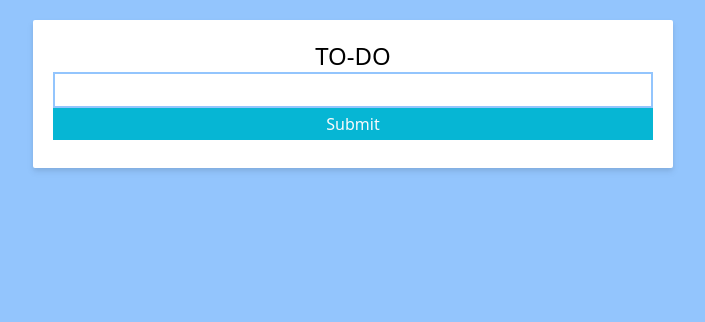
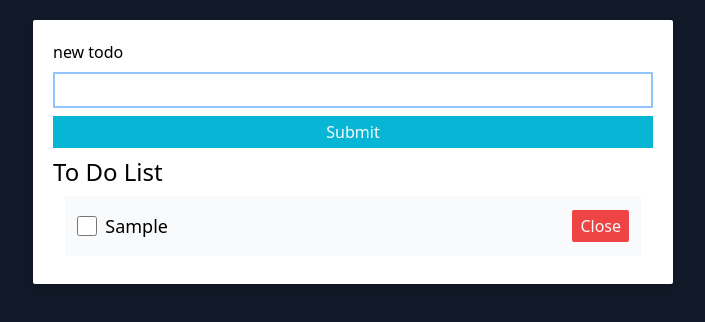
Before and after one commit to yhuzued/to-do-react, a React (Vite) app: page / in a window 1280 px wide. Both pictures are taken after typing "Sample" into the empty fields and a click on the button "Submit". Shown: the top 322 px of the page, without its empty margins (287-992 px from the left). Built offline with nearby package versions, Linux system fonts and the light colour scheme.

Commit message:
Implement todo list

```diff
--- a/index.html
+++ b/index.html
@@ -5,11 +5,10 @@
   <meta charset="UTF-8" />
   <link rel="icon" type="image/svg+xml" href="/vite.svg" />
   <meta name="viewport" content="width=device-width, initial-scale=1.0" />
-  <link rel="stylesheet" href="index.css">
   <title>To do list</title>
 </head>
 
-<body class="bg-blue-300">
+<body class="bg-gray-900">
   <div id="root"></div>
   <script type="module" src="/src/main.jsx"></script>
 </body>
--- a/package.json
+++ b/package.json
@@ -11,7 +11,8 @@
   },
   "dependencies": {
     "react": "^18.2.0",
-    "react-dom": "^18.2.0"
+    "react-dom": "^18.2.0",
+    "uuid": "^9.0.0"
   },
   "devDependencies": {
     "@types/react": "^18.2.14",
--- a/src/App.jsx
+++ b/src/App.jsx
@@ -1,18 +1,21 @@
-import Overview from "./components/Overview";
+import Form from "./components/Form";
+import { useState } from "react";
+import Title from "./components/Title";
+import TodoList from "./components/TodoList";
 
 function App() {
+  const [todo, setTodo] = useState({});
+  const [tasks, setTasks] = useState([]);
+
   return (
     <section className="flex justify-center">
       <main className="bg-white w-full md:w-1/2 lg:w-1/2 m-5 p-5 rounded-sm drop-shadow-md">
-        <AppTitle />
-        <Overview />
+        <Form todo={todo} setTodo={setTodo} tasks={tasks} setTasks={setTasks} />
+        <Title />
+        <TodoList tasks={tasks} todo={todo} setTodo={setTodo} />
       </main>
     </section>
   );
 }
 
-function AppTitle() {
-  return <h1 className="text-2xl text-center">TO-DO</h1>;
-}
-
 export default App;
--- a/src/components/Form.jsx
+++ b/src/components/Form.jsx
@@ -1,17 +1,44 @@
-export default function Form() {
+import { v4 as uuidv4 } from "uuid";
+import PropTypes from "prop-types";
+
+Form.propTypes = {
+  todo: PropTypes.object.isRequired,
+  setTodo: PropTypes.func.isRequired,
+  tasks: PropTypes.array.isRequired,
+  setTasks: PropTypes.func.isRequired,
+};
+
+export default function Form({ todo, setTodo, tasks, setTasks }) {
+  function handleInput(e) {
+    const updateToDo = e.target.value;
+    setTodo({ id: uuidv4(), task: updateToDo, completed: false });
+  }
+
   function handleSubmit(e) {
     e.preventDefault();
-    console.log(e.target.firstElementChild.value);
-    e.target.reset();
+
+    if (e.target.children[1].value === "") {
+      return;
+    }
+
+    setTasks([...tasks, todo]);
+    e.target.children[1].value = "";
   }
 
   return (
-    <form action="/" method="post" className="mb-2" onSubmit={handleSubmit}>
+    <form
+      action="/"
+      method="post"
+      className="mb-2 flex flex-col gap-2"
+      onSubmit={handleSubmit}
+    >
+      <label htmlFor="todo">new todo</label>
       <input
         type="text"
         name="todo"
         id="todo"
         className="border-2 border-blue-300 focus:border-blue-500 outline-none w-full p-1"
+        onChange={handleInput}
         autoFocus
       />
       <button
--- a/src/components/Overview.jsx
+++ /dev/null
@@ -1,11 +0,0 @@
-import Form from "./Form";
-
-function Overview() {
-  return (
-    <>
-      <Form />
-    </>
-  );
-}
-
-export default Overview;
--- /dev/null
+++ b/src/components/Title.jsx
@@ -0,0 +1,9 @@
+function Title() {
+  return (
+    <>
+      <h1 className="text-2xl">To Do List</h1>
+    </>
+  );
+}
+
+export default Title;
--- /dev/null
+++ b/src/components/TodoList.jsx
@@ -0,0 +1,47 @@
+import PropTypes from "prop-types";
+
+TodoList.propTypes = {
+  tasks: PropTypes.array.isRequired,
+  todo: PropTypes.object.isRequired,
+};
+
+function TodoList({ tasks, todo }) {
+  function deleteTodo() {
+    console.log(todo);
+  }
+
+  const list = tasks.map((t) => {
+    return (
+      <li
+        key={t.id}
+        className="flex justify-between gap-1 mx-3 my-2 align-center bg-gray-50 hover:bg-gray-100 items-center p-3"
+      >
+        <input
+          type="checkbox"
+          id={t.id + "checkbox"}
+          className="w-6 h-6 peer"
+        />
+        <label
+          htmlFor={t.id + "checkbox"}
+          className="w-full p-1 text-lg peer-checked:line-through peer-checked:text-slate-400"
+        >
+          {t.task}
+        </label>
+        <button
+          className="bg-red-500 px-2 py-1 rounded-sm text-gray-50"
+          onClick={deleteTodo}
+        >
+          Close
+        </button>
+      </li>
+    );
+  });
+
+  return (
+    <>
+      <ul>{list}</ul>
+    </>
+  );
+}
+
+export default TodoList;
--- a/src/main.jsx
+++ b/src/main.jsx
@@ -1,6 +1,7 @@
 import React from "react";
 import ReactDOM from "react-dom/client";
 import App from "./App.jsx";
+import "../index.css";
 
 ReactDOM.createRoot(document.getElementById("root")).render(
   <React.StrictMode>
```
Also changed, not shown: 1 other file (tests, documents, lock files or other folders).
